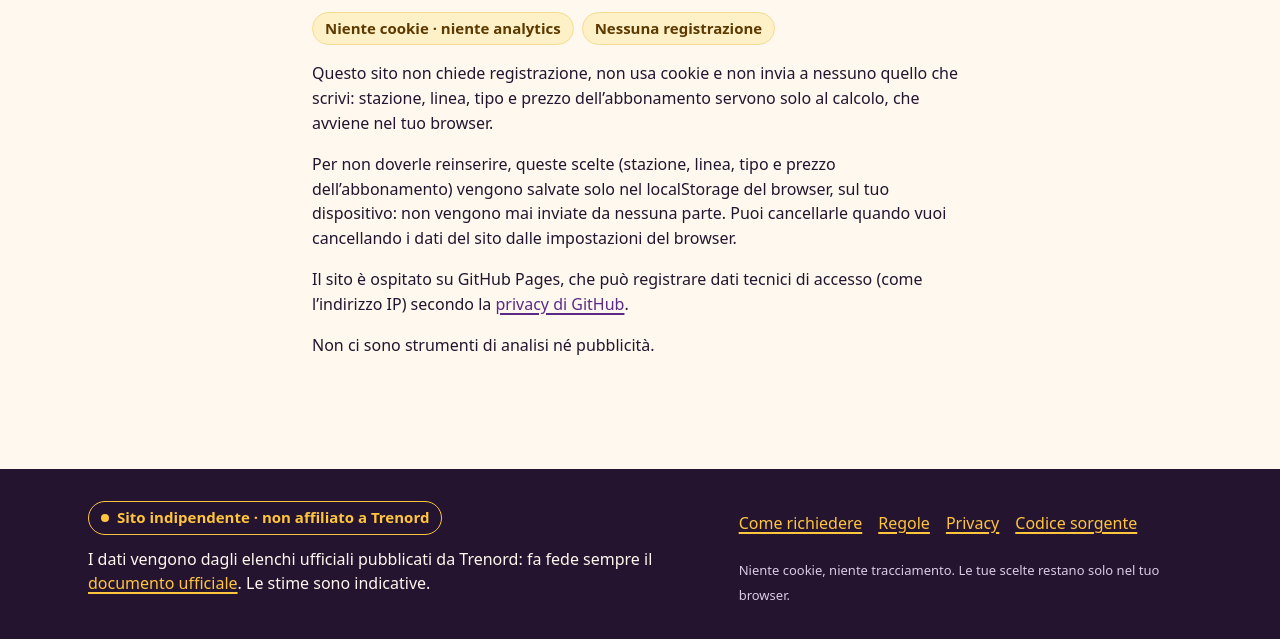
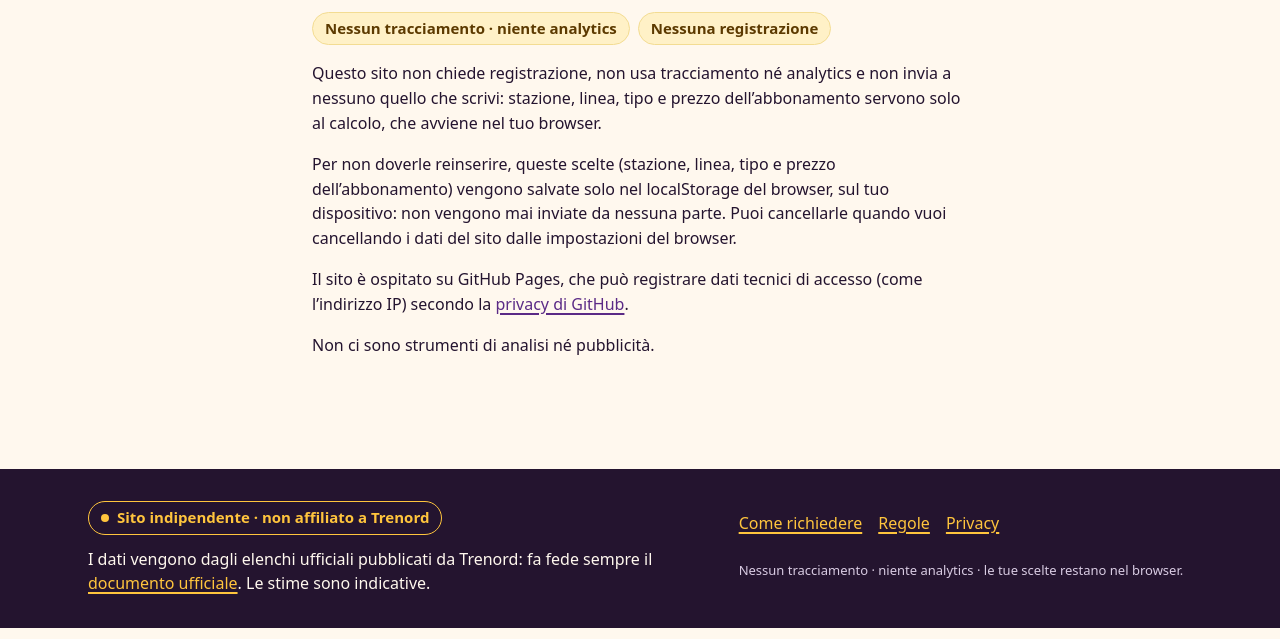
Before and after one commit to francescobarbera/indennizzo-pendolari, a website: page site/privacy/index.html in a window 1280 px wide. Shown: the part 168-807 px from the top of the page. Drawn offline with Linux system fonts and the light colour scheme.

Commit message:
Tolto il link al repo privato e chiarito che le scelte restano nel browser

```diff
--- a/site/privacy/index.html
+++ b/site/privacy/index.html
@@ -17,8 +17,8 @@
 </div></header>
 <main class="page">
 <h1>Privacy</h1>
-<ul class="badges" aria-label="In breve"><li>Niente cookie · niente analytics</li><li>Nessuna registrazione</li></ul>
-<p>Questo sito non chiede registrazione, non usa cookie e non invia a nessuno quello che scrivi: stazione, linea, tipo e prezzo dell’abbonamento servono solo al calcolo, che avviene nel tuo browser.</p>
+<ul class="badges" aria-label="In breve"><li>Nessun tracciamento · niente analytics</li><li>Nessuna registrazione</li></ul>
+<p>Questo sito non chiede registrazione, non usa tracciamento né analytics e non invia a nessuno quello che scrivi: stazione, linea, tipo e prezzo dell’abbonamento servono solo al calcolo, che avviene nel tuo browser.</p>
 <p id="local-storage">Per non doverle reinserire, queste scelte (stazione, linea, tipo e prezzo dell’abbonamento) vengono salvate solo nel localStorage del browser, sul tuo dispositivo: non vengono mai inviate da nessuna parte. Puoi cancellarle quando vuoi cancellando i dati del sito dalle impostazioni del browser.</p>
 <p>Il sito è ospitato su GitHub Pages, che può registrare dati tecnici di accesso (come l’indirizzo IP) secondo la <a href="https://docs.github.com/it/site-policy/privacy-policies/github-general-privacy-statement" target="_blank" rel="noopener noreferrer">privacy di GitHub</a>.</p>
 <p>Non ci sono strumenti di analisi né pubblicità.</p>
@@ -29,8 +29,8 @@
 <p>I dati vengono dagli elenchi ufficiali pubblicati da Trenord: fa fede sempre il <a href="https://www.trenord.it/assistenza/servizi/rimborsi-e-indennizzi/indennizzo-per-ritardi/" target="_blank" rel="noopener noreferrer">documento ufficiale</a>. Le stime sono indicative.</p>
 </div>
 <div>
-<nav aria-label="Piè di pagina"><a href="../come-richiedere/">Come richiedere</a><a href="../regole/">Regole</a><a href="../privacy/" aria-current="page">Privacy</a><a href="https://github.com/francescobarbera/indennizzo-pendolari" target="_blank" rel="noopener noreferrer">Codice sorgente</a></nav>
-<p><small>Niente cookie, niente tracciamento. Le tue scelte restano solo nel tuo browser.</small></p>
+<nav aria-label="Piè di pagina"><a href="../come-richiedere/">Come richiedere</a><a href="../regole/">Regole</a><a href="../privacy/" aria-current="page">Privacy</a></nav>
+<p><small>Nessun tracciamento · niente analytics · le tue scelte restano nel browser.</small></p>
 </div>
 </div></footer>
 </body>
```
Also changed, not shown: site/come-richiedere/index.html (+2 -2 lines), site/index.html (+2 -2 lines), site/regole/index.html (+2 -2 lines), test/site.test.mjs (+10 -0 lines).
